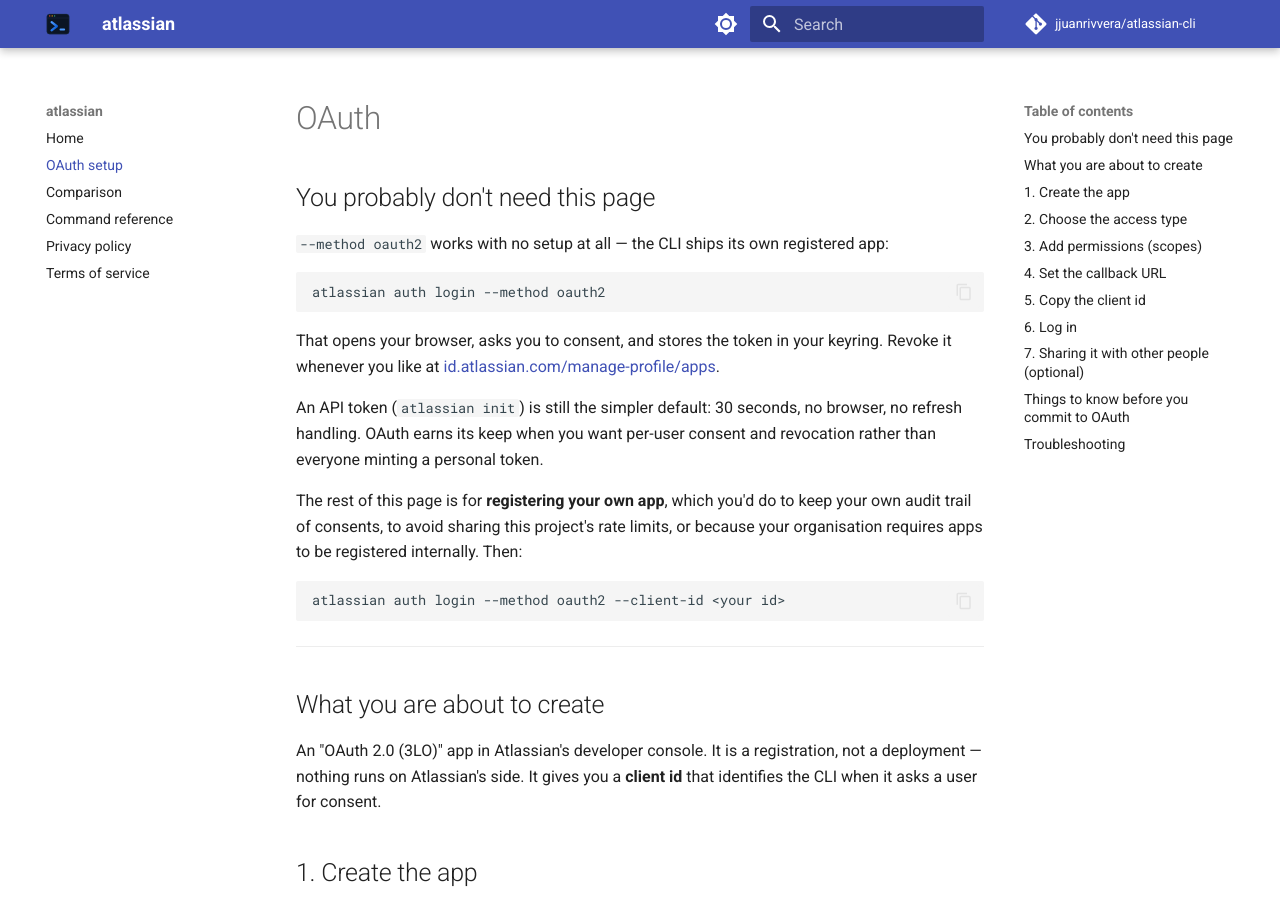
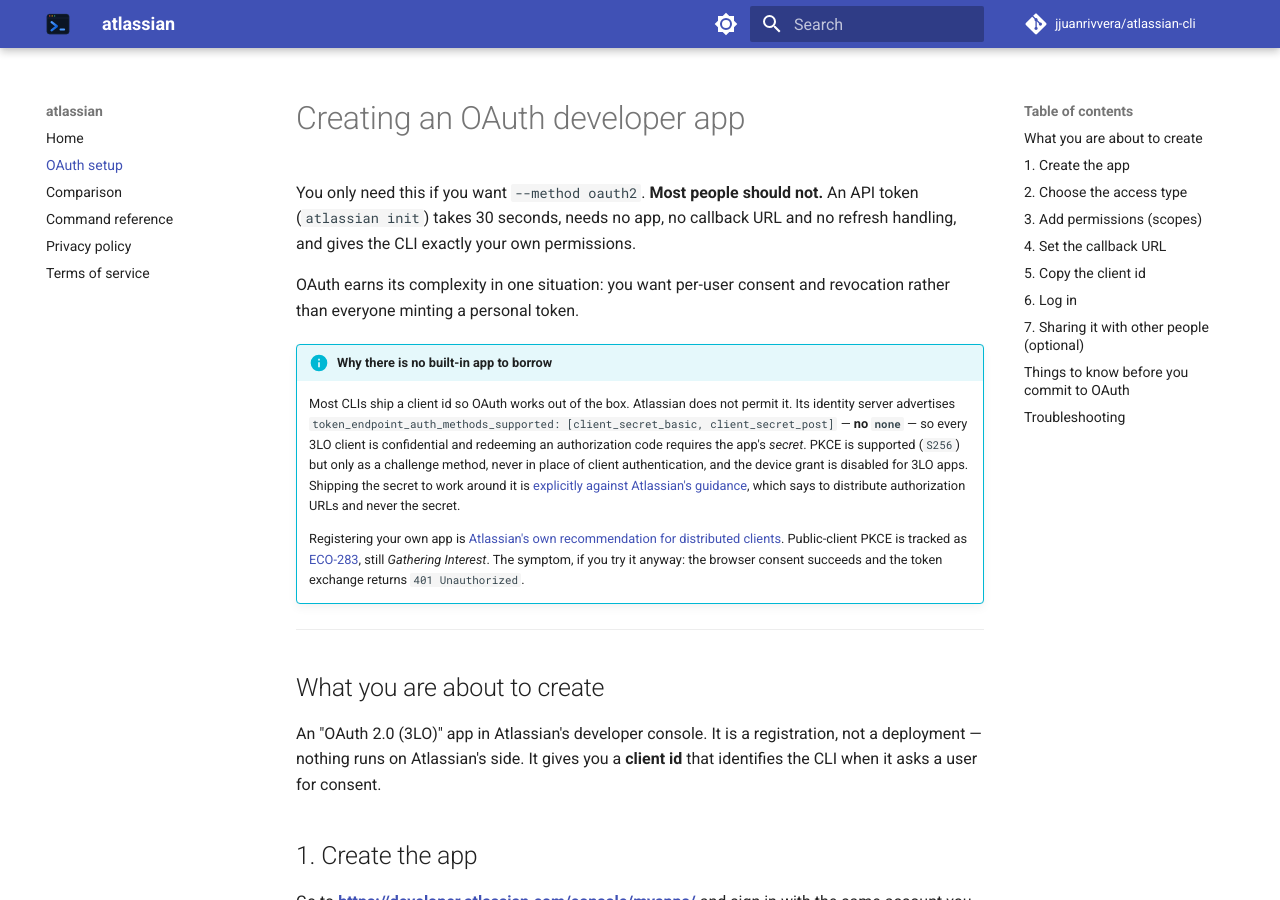
Before and after one commit to jjuanrivvera/atlassian-cli, an MkDocs documentation site: the page built from docs/oauth-app.md, in a window 1280 px wide and 900 px high. Built offline with MkDocs 1.6.1 and Material for MkDocs 9.7.7, drawn with Linux system fonts in a browser that asks for light colours; comment, search, counter and statistics services are not loaded; some of the changed text lies outside the part shown.

Commit message:
Remove the built-in OAuth client id: Atlassian has no public clients
The previous commit shipped a client id so `--method oauth2` would work with
no console setup. It cannot: the login authorizes in the browser, gets a code,
and dies at the exchange with a bare 401.

Measured from auth.atlassian.com/.well-known/openid-configuration:

  "code_challenge_methods_supported":      ["S256"]
  "token_endpoint_auth_methods_supported": ["client_secret_basic",
                                            "client_secret_post"]

No `none`, so every 3LO client is confidential — redeeming a code requires the
app's secret, and PKCE is only a challenge method, never a substitute for
client authentication. The device-authorization endpoint is advertised but
returns "grant_type is not enabled for client" for 3LO apps. Shipping the
secret to compensate is against Atlassian's distribution guidance, which says
to share authorization URLs and never the secret. Per-user app registration is
their own recommendation for distributed clients; public-client PKCE is
upstream as ECO-283, still Gathering Interest.

So OAuth is bring-your-own-app, and login now refuses up front when either
half is missing rather than after a browser round trip. A prompt that reaches
EOF is treated as a missing value, so piped input reports what is missing
instead of "error: EOF".

Also here: the OAuth flow opens the browser itself (--no-browser to opt out),
which is what prompted looking at this path at all. Reasoning recorded as
DECISIONS.md #14 so it is not re-derived.

````diff
--- a/docs/oauth-app.md
+++ b/docs/oauth-app.md
@@ -1,28 +1,28 @@
-# OAuth
+# Creating an OAuth developer app
 
-## You probably don't need this page
+You only need this if you want `--method oauth2`. **Most people should not.** An API token
+(`atlassian init`) takes 30 seconds, needs no app, no callback URL and no refresh handling, and
+gives the CLI exactly your own permissions.
 
-`--method oauth2` works with no setup at all — the CLI ships its own registered app:
-
-```sh
-atlassian auth login --method oauth2
-```
-
-That opens your browser, asks you to consent, and stores the token in your keyring. Revoke it
-whenever you like at
-[id.atlassian.com/manage-profile/apps](https://id.atlassian.com/manage-profile/apps).
-
-An API token (`atlassian init`) is still the simpler default: 30 seconds, no browser, no
-refresh handling. OAuth earns its keep when you want per-user consent and revocation rather
+OAuth earns its complexity in one situation: you want per-user consent and revocation rather
 than everyone minting a personal token.
 
-The rest of this page is for **registering your own app**, which you'd do to keep your own
-audit trail of consents, to avoid sharing this project's rate limits, or because your
-organisation requires apps to be registered internally. Then:
+!!! info "Why there is no built-in app to borrow"
+    Most CLIs ship a client id so OAuth works out of the box. Atlassian does not permit it.
+    Its identity server advertises `token_endpoint_auth_methods_supported:
+    [client_secret_basic, client_secret_post]` — **no `none`** — so every 3LO client is
+    confidential and redeeming an authorization code requires the app's *secret*. PKCE is
+    supported (`S256`) but only as a challenge method, never in place of client
+    authentication, and the device grant is disabled for 3LO apps. Shipping the secret to
+    work around it is [explicitly against Atlassian's
+    guidance](https://developer.atlassian.com/cloud/oauth/getting-started/managing-oauth-apps/),
+    which says to distribute authorization URLs and never the secret.
 
-```sh
-atlassian auth login --method oauth2 --client-id <your id>
-```
+    Registering your own app is [Atlassian's own recommendation for distributed
+    clients](https://community.developer.atlassian.com/t/oauth-2-0-with-proof-key-for-code-exchange-pkce/80173).
+    Public-client PKCE is tracked as [ECO-283](https://jira.atlassian.com/browse/ECO-283),
+    still *Gathering Interest*. The symptom, if you try it anyway: the browser consent
+    succeeds and the token exchange returns `401 Unauthorized`.
 
 ---
 
@@ -70,7 +70,8 @@ The Jira API page has **two sections with their own Edit buttons**: *Jira platfo
 and *Jira Service Management API*. Configuring the first and stopping is the easy mistake —
 every JSM command 403s and there is no hint as to why.
 
-`atlassian auth login` requests all 26 by default, which is the full classic set:
+`atlassian auth login` requests all 26 by default, which is the full classic set. Tick all of
+them unless you have a reason not to:
 
 | API | Scopes |
 |---|---|
@@ -83,7 +84,8 @@ Plus `offline_access`, which the CLI adds itself.
 !!! warning "Scopes are fixed once people start using the app"
     Adding a scope later forces **every existing user to re-consent**. That is why the default
     is the whole set rather than a minimal one: the alternative is discovering the gap one
-    403 at a time, in front of your users.
+    403 at a time. If the app is only ever used by you, this matters less — re-consenting is
+    one browser round trip.
 
 A wide scope list looks alarming and mostly isn't. A scope **caps** what the token may do; it
 never grants the person anything they don't already have. `manage:jira-configuration` held by
@@ -119,18 +121,23 @@ Save.
 
 **Settings** in the left menu → copy the **Client ID**.
 
-The **Secret** on the same page is optional for this CLI: it uses PKCE, which is what makes a
-public client safe without one. Leave the secret prompt blank unless you have a reason.
+Copy the **Secret** from the same page too. It is not optional: Atlassian authenticates the
+client with it and accepts no substitute, so a login without it consents in the browser and
+then fails at the token exchange. The CLI stores it in your OS keyring alongside the tokens,
+never in the config file.
 
 ## 6. Log in
 
 ```sh
-atlassian init --name acme --base-url https://acme.atlassian.net --method oauth2 --client-id <your id>
+atlassian init --name acme --base-url https://acme.atlassian.net --method oauth2 \
+  --client-id <your id>
 ```
 
-Leave `--client-id` off and it uses the built-in app. It prints the exact callback URL it will use, opens the authorize
-page, catches the redirect, exchanges the code with PKCE, resolves your site's cloud id, and
+It prompts for the secret without echoing, prints the exact callback URL it will use, opens
+your browser, catches the redirect, exchanges the code, resolves your site's cloud id, and
 verifies the token against `/myself` before saving anything.
+
+`--no-browser` prints the URL instead of opening one.
 
 On a machine with no browser:
 
@@ -143,8 +150,15 @@ parameter from the redirect.
 
 ## 7. Sharing it with other people (optional)
 
-**Distribution** in the left menu → toggle sharing on. Users will see a warning that the app
-has not been reviewed by Atlassian until you take it through Marketplace review.
+**Distribution** in the left menu → toggle sharing on, and supply a vendor name, privacy
+policy, terms and a personal-data declaration.
+
+Worth being clear about what this does and does not buy you: sharing lets other people
+*consent* to your app, but they still cannot complete a login without its **secret**, and
+handing that out is exactly what Atlassian tells you not to do. So sharing is for teams who
+will distribute the secret internally through their own secret management — not a way to
+publish a CLI that anyone can `brew install` and log into. For that, point people at
+`atlassian init` and an API token.
 
 ---
 
@@ -177,4 +191,5 @@ developer account.
 | `403` after a successful login | The token authenticated but lacks a scope for that call. Add it, then re-consent. |
 | `403` on every JSM command only | The *Jira Service Management API* section of the Jira API page was never configured. It has its own **Edit Scopes** button below the platform one. |
 | `invalid_scope` on the authorize page | A scope was requested that the app does not register. Compare `--scopes` against **Permissions**. |
+| Consent succeeds, then `exchange authorization code: Unauthorized` | No client secret. Atlassian has no public-client mode; pass `--client-secret`. |
 | Works for an hour, then fails | `offline_access` was not granted. Re-run `auth login`. |
````
Also changed, not shown: DECISIONS.md (+35 -0 lines), README.md (+2 -6 lines), docs/commands/atlassian_auth_login.md (+15 -10 lines), docs/privacy.md (+6 -6 lines), docs/terms.md (+10 -12 lines), 3 other files.
